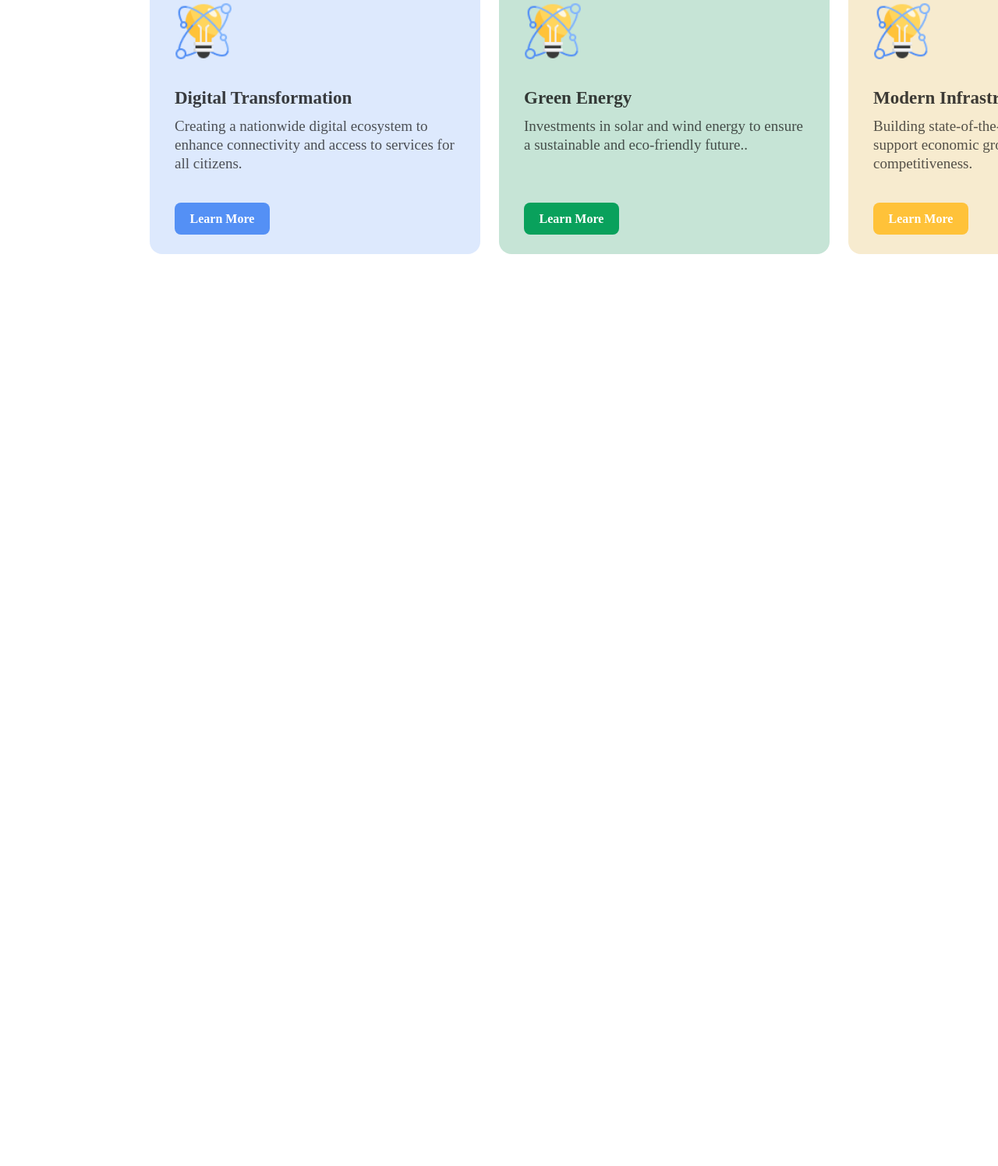
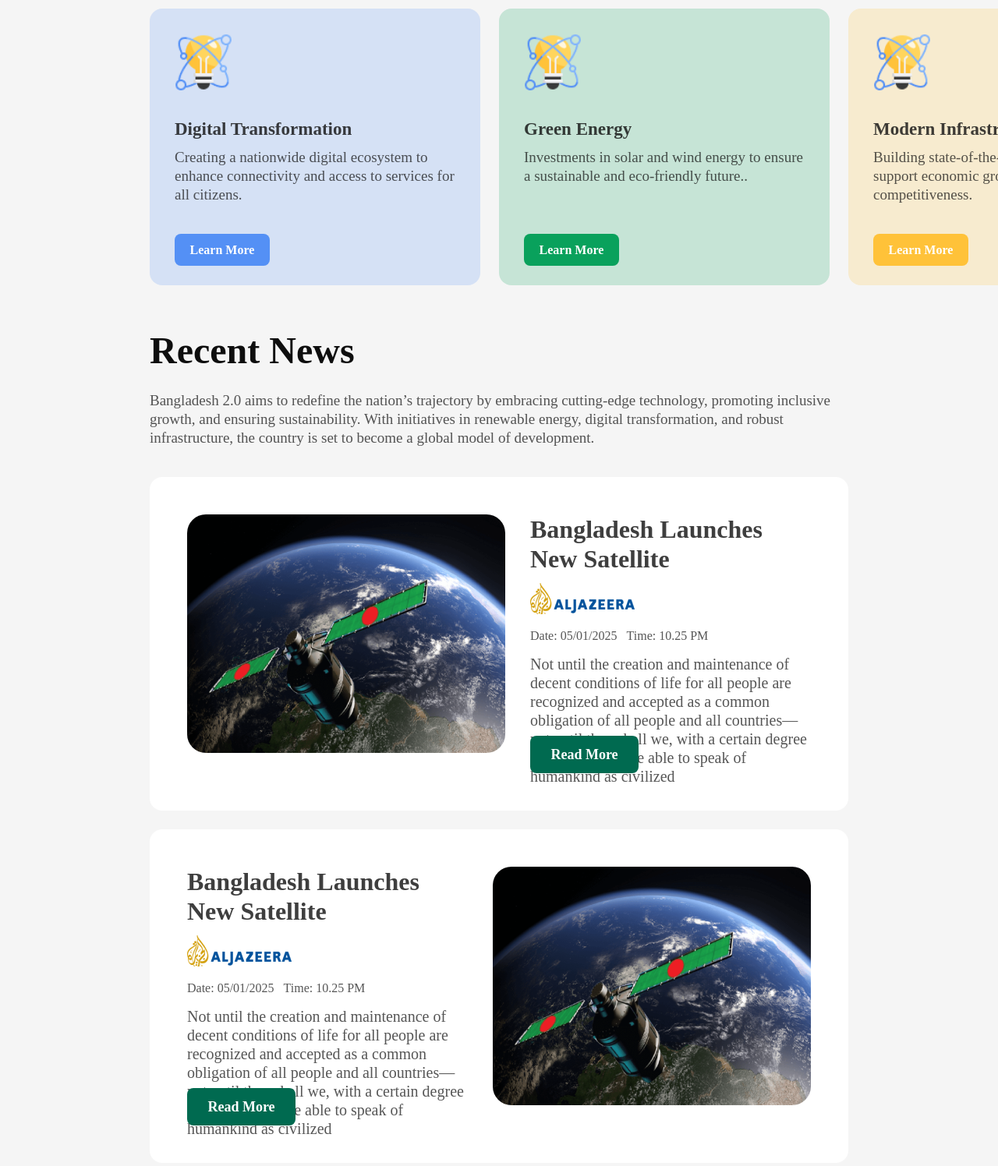
Before and after one commit to shadtanvir/assignment-1, a plain HTML site: page index.html in a window 1280 px wide. Shown: the part 921-2417 px from the top of the page at 78% size. Before the commit the page ends 1287 px from the top, so only its background shows below. Drawn offline with Linux system fonts and the light colour scheme.

Commit message:
added recent-news section

```diff
--- a/index.html
+++ b/index.html
@@ -21,8 +21,8 @@
     </section>
     <section class="vof">
       <div class="vof-header">
-        <h2 class="vof-title">The Vision of Future</h3>
-        <p class="vof-subtitle">
+        <h2 class="section-title">The Vision of Future</h3>
+        <p class="section-subtitle">
           Bangladesh 2.0 aims to redefine the nation’s trajectory by embracing
           cutting-edge technology, promoting inclusive growth, and ensuring
           sustainability. With initiatives in renewable energy, digital
@@ -55,6 +55,36 @@
 
       </div>
     </section>
+    <section class="recent-news">
+        <div class="rn-header">
+            <h2 class="section-title">Recent News</h2>
+            <p class="section-subtitle">Bangladesh 2.0 aims to redefine the nation’s trajectory by embracing cutting-edge technology, promoting inclusive growth, and ensuring sustainability. With initiatives in renewable energy, digital transformation, and robust infrastructure, the country is set to become a global model of development.</p>
+        </div>
+        <div class="rn-content content1">
+            <div class="rn-pic"><img src="assets/satelite.png" alt="satelite picture"></div>
+            <div class="rn-details">
+                <h2>Bangladesh Launches New Satellite</h2>
+                <img src="assets/al-jazeera.png" alt="news channel">
+                <div class="rn-date-time"><date>Date: 05/01/2025  </date>
+                    <time datetime="">   Time: 10.25 PM</time></div>
+                <p>Not until the creation and maintenance of decent conditions of life for all people are recognized and accepted as a common obligation of all people and all countries—not until then shall we,
+                    with a certain degree of justification, be able to speak of humankind as civilized</p>
+                <button class="primary-btn rn-btn">Read More</button>
+            </div>
+        </div>
+        <div class="rn-content content2">
+          <div class="rn-details">
+              <h2>Bangladesh Launches New Satellite</h2>
+              <img src="assets/al-jazeera.png" alt="news channel">
+              <div class="rn-date-time"><date>Date: 05/01/2025  </date>
+                  <time datetime="">   Time: 10.25 PM</time></div>
+              <p>Not until the creation and maintenance of decent conditions of life for all people are recognized and accepted as a common obligation of all people and all countries—not until then shall we,
+                  with a certain degree of justification, be able to speak of humankind as civilized</p>
+              <button class="primary-btn rn-btn">Read More</button>
+          </div>
+          <div class="rn-pic"><img src="assets/satelite.png" alt="satelite picture"></div>
+      </div>
+    </section>
 
   </body>
 </html>
--- a/styles/style.css
+++ b/styles/style.css
@@ -6,14 +6,17 @@
 @import url("https://fonts.googleapis.com/css2?family=Fira+Sans:ital,wght@0,100;0,200;0,300;0,400;0,500;0,600;0,700;0,800;0,900;1,100;1,200;1,300;1,400;1,500;1,600;1,700;1,800;1,900&display=swap");
 
 /* Shared styles */
+body {
+  background-color: rgb(245, 245, 245);
+}
 section {
-  margin: 40px 192px;
+  margin: 60px 192px;
   font-family: Fira Sans;
 }
 .primary-btn {
   color: rgb(255, 255, 255);
   font-family: Fira Sans;
-  font-size: 21px;
+  font-size: 18px;
   font-weight: 600;
   line-height: 22px;
   letter-spacing: 0%;
@@ -21,6 +24,26 @@ section {
   border-radius: 8px;
   border: none;
   text-align: center;
+}
+.section-title {
+  color: rgb(14, 14, 14);
+  font-family: Fira Sans;
+  font-size: 48px;
+  font-weight: 700;
+  line-height: 48px;
+  letter-spacing: 0%;
+  text-align: left;
+  margin-bottom: 28px;
+}
+.section-subtitle {
+  color: rgba(14, 14, 14, 0.7);
+  font-family: Fira Sans;
+  font-size: 19px;
+  font-weight: 400;
+  line-height: 24px;
+  letter-spacing: 0%;
+  text-align: left;
+  margin-bottom: 38px;
 }
 /* Banner style */
 .banner-content {
@@ -66,26 +89,7 @@ section {
 }
 
 /* The vision of future style */
-.vof-title {
-  color: rgb(14, 14, 14);
-  font-family: Fira Sans;
-  font-size: 48px;
-  font-weight: 700;
-  line-height: 48px;
-  letter-spacing: 0%;
-  text-align: left;
-  margin-bottom: 28px;
-}
-.vof-subtitle {
-  color: rgba(14, 14, 14, 0.7);
-  font-family: Fira Sans;
-  font-size: 19px;
-  font-weight: 400;
-  line-height: 24px;
-  letter-spacing: 0%;
-  text-align: left;
-  margin-bottom: 38px;
-}
+
 .vof-contents {
   display: flex;
   gap: 24px;
@@ -148,3 +152,64 @@ section {
 #vof-btn3 {
   background: rgb(255, 194, 57);
 }
+
+/* Recent news style */
+.rn-content {
+  box-sizing: border-box;
+  border: none;
+  border-radius: 16px;
+  background: rgb(255, 255, 255);
+  padding: 48px;
+  display: flex;
+  gap: 32px;
+}
+.rn-pic > img {
+  border-radius: 24px;
+}
+.rn-details h2 {
+  color: rgba(14, 14, 14, 0.8);
+  font-family: Fira Sans;
+  font-size: 32px;
+  font-weight: 700;
+  line-height: 38px;
+  letter-spacing: 0%;
+  text-align: left;
+  margin-bottom: 12px;
+}
+.rn-details > img {
+  width: 134px;
+  height: 40px;
+  margin-bottom: 12px;
+}
+.rn-date-time {
+  color: rgba(14, 14, 14, 0.7);
+  font-family: Fira Sans;
+  font-size: 16px;
+  font-weight: 400;
+  line-height: 24px;
+  letter-spacing: 0%;
+  text-align: left;
+  display: flex;
+  gap: 12px;
+  margin-bottom: 12px;
+}
+.rn-details p {
+  /* width: 880px; */
+  height: 72px;
+  color: rgba(14, 14, 14, 0.7);
+  font-family: Fira Sans;
+  font-size: 20px;
+  font-weight: 400;
+  line-height: 24px;
+  letter-spacing: 0%;
+  text-align: left;
+  margin-bottom: 32px;
+}
+.rn-btn {
+  width: 139px;
+  height: 48px;
+  background: rgb(0, 106, 80);
+}
+.content1 {
+  margin-bottom: 24px;
+}
```
